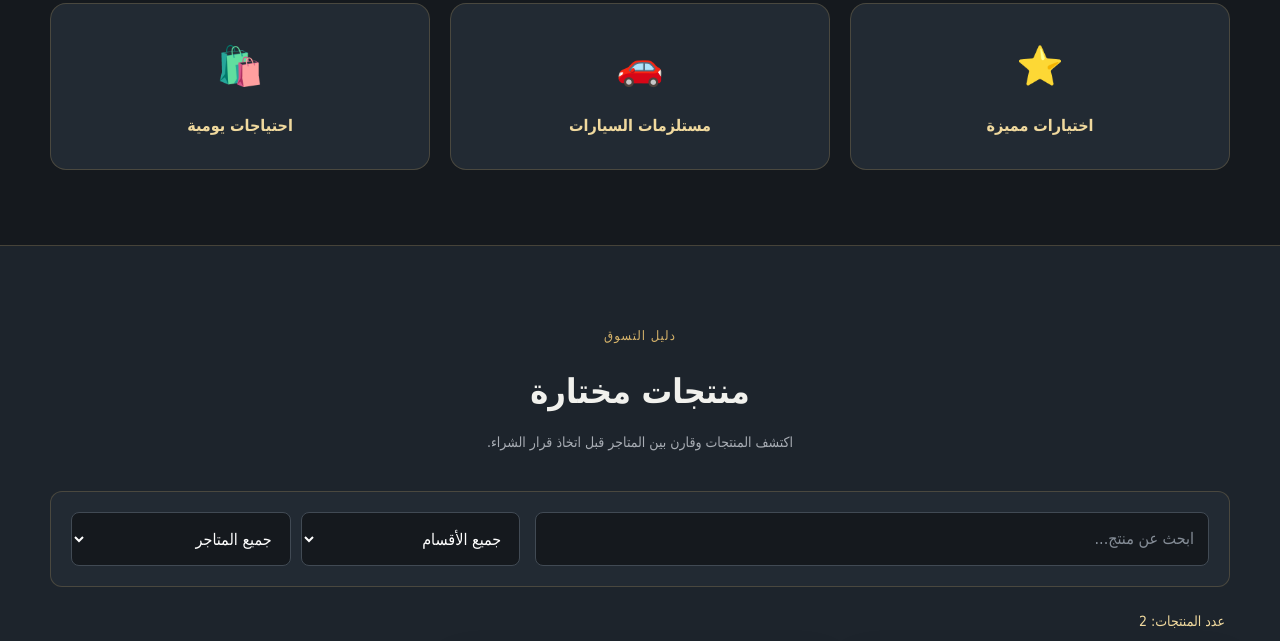
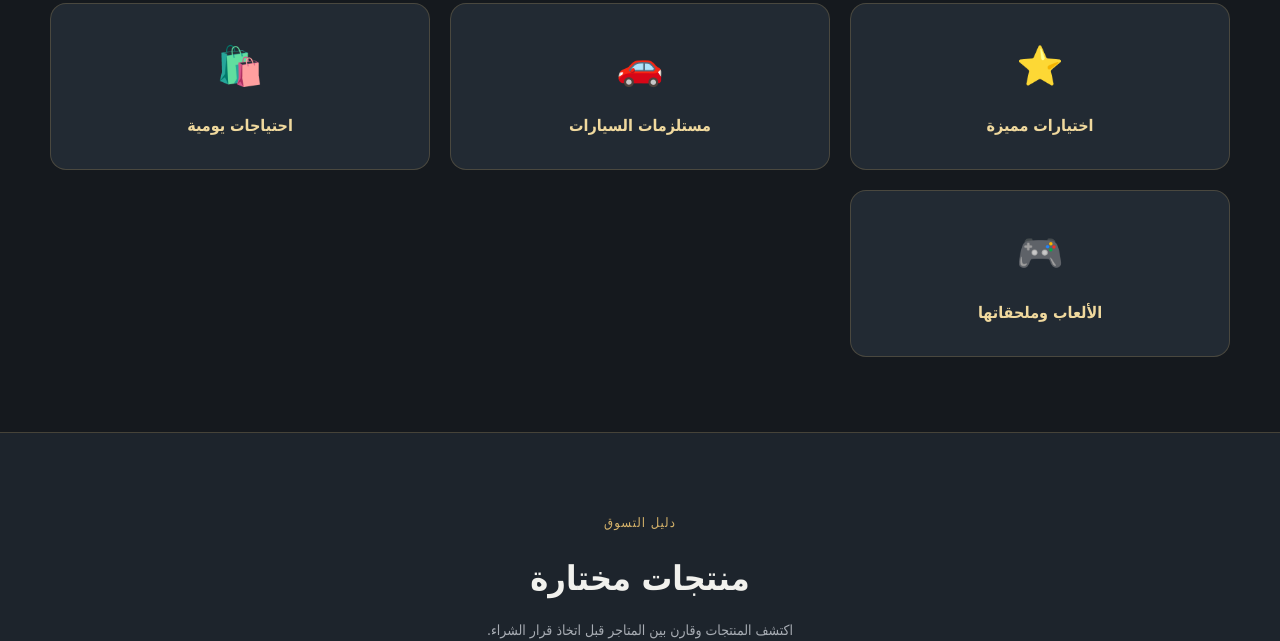
Before and after one commit to ashraflx71/NOKHBA, a plain HTML site: page index.html in a window 1280 px wide. Shown: the part 1260-1901 px from the top of the page. Drawn offline with Linux system fonts and the light colour scheme.

Commit message:
Add gaming accessories category and filter

```diff
--- a/index.html
+++ b/index.html
@@ -150,6 +150,12 @@
           <h3>احتياجات يومية</h3>
         </a>
 
+        <a href="#featured" class="category-card"
+           data-category="gaming">
+          <span class="category-icon">🎮</span>
+          <h3>الألعاب وملحقاتها</h3>
+        </a>
+
       </div>
     </div>
   </section>
@@ -189,6 +195,7 @@
             <option value="featured">اختيارات مميزة</option>
             <option value="cars">السيارات</option>
             <option value="daily">احتياجات يومية</option>
+            <option value="gaming">الألعاب وملحقاتها</option>
 
           </select>
 
```
